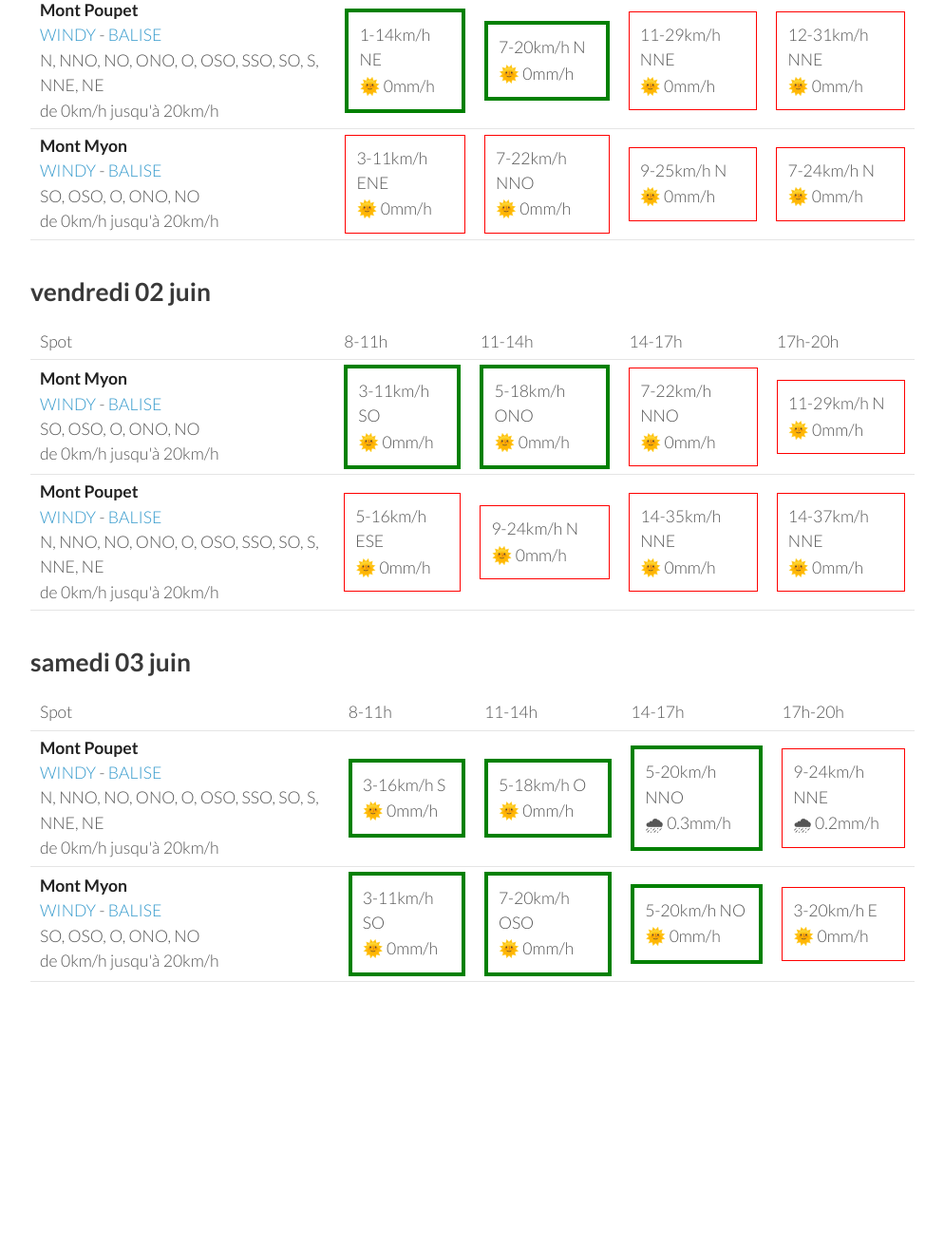
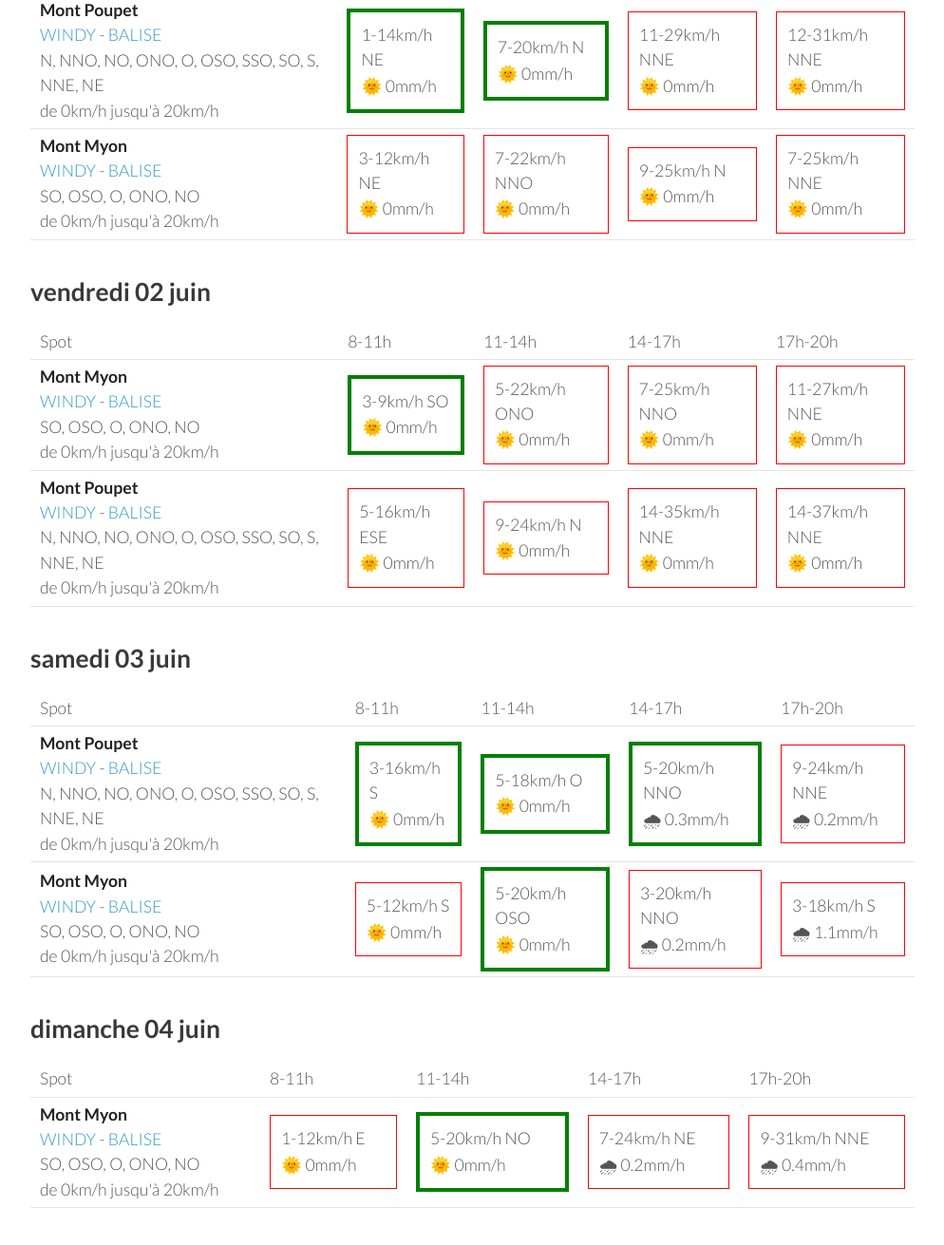
Before and after one commit to parapente-dans-le-nord/parapente-dans-le-nord.github.io, a Jekyll site: the page built from jura.markdown, in a window 1280 px wide and 1400 px high, scrolled down 1155 px. Shown: the top 1311 px of the window at 95% size, without its empty margins (26-1020 px from the left). Built offline with Jekyll 4.4.1, drawn with Linux system fonts in a browser that asks for light colours; before the commit the page ends 2317 px from its top, so only the background shows below that; some of the changed text lies outside the part shown.

Commit message:
update index.markdown

```diff
--- a/jura.markdown
+++ b/jura.markdown
@@ -106,10 +106,10 @@ page mise à jour le mardi 30 mai 06:20
 <tr>
         <td><strong>Mont Myon</strong><br><a href="https://windy.com/46.331/5.397?45.898,5.394,8,m:eWoagj8">WINDY</a> - <span class=""><a href="http://www.balisemeteo.com/balise.php?idBalise=70">BALISE</a> </span><br> <span class="vent-favorable">SO, OSO, O, ONO, NO</span><br><span class="force-vent">de 0km/h jusqu'à 20km/h</span> </td>
 
-            <td><div class="not-flyable"><p>3-11km/h ENE</p><p>🌞 0mm/h</p></div></td>
+            <td><div class="not-flyable"><p>3-12km/h NE</p><p>🌞 0mm/h</p></div></td>
             <td><div class="not-flyable"><p>7-22km/h NNO</p><p>🌞 0mm/h</p></div></td>
             <td><div class="not-flyable"><p>9-25km/h N</p><p>🌞 0mm/h</p></div></td>
-            <td><div class="not-flyable"><p>7-24km/h N</p><p>🌞 0mm/h</p></div></td>
+            <td><div class="not-flyable"><p>7-25km/h NNE</p><p>🌞 0mm/h</p></div></td>
 
 
     </tr>
@@ -132,10 +132,10 @@ page mise à jour le mardi 30 mai 06:20
 <tr>
         <td><strong>Mont Myon</strong><br><a href="https://windy.com/46.331/5.397?45.898,5.394,8,m:eWoagj8">WINDY</a> - <span class=""><a href="http://www.balisemeteo.com/balise.php?idBalise=70">BALISE</a> </span><br> <span class="vent-favorable">SO, OSO, O, ONO, NO</span><br><span class="force-vent">de 0km/h jusqu'à 20km/h</span> </td>
 
-            <td><div class="flyable"><p>3-11km/h SO</p><p>🌞 0mm/h</p></div></td>
-            <td><div class="flyable"><p>5-18km/h ONO</p><p>🌞 0mm/h</p></div></td>
-            <td><div class="not-flyable"><p>7-22km/h NNO</p><p>🌞 0mm/h</p></div></td>
-            <td><div class="not-flyable"><p>11-29km/h N</p><p>🌞 0mm/h</p></div></td>
+            <td><div class="flyable"><p>3-9km/h SO</p><p>🌞 0mm/h</p></div></td>
+            <td><div class="not-flyable"><p>5-22km/h ONO</p><p>🌞 0mm/h</p></div></td>
+            <td><div class="not-flyable"><p>7-25km/h NNO</p><p>🌞 0mm/h</p></div></td>
+            <td><div class="not-flyable"><p>11-27km/h NNE</p><p>🌞 0mm/h</p></div></td>
 
 
     </tr>
@@ -178,10 +178,10 @@ page mise à jour le mardi 30 mai 06:20
 <tr>
         <td><strong>Mont Myon</strong><br><a href="https://windy.com/46.331/5.397?45.898,5.394,8,m:eWoagj8">WINDY</a> - <span class=""><a href="http://www.balisemeteo.com/balise.php?idBalise=70">BALISE</a> </span><br> <span class="vent-favorable">SO, OSO, O, ONO, NO</span><br><span class="force-vent">de 0km/h jusqu'à 20km/h</span> </td>
 
-            <td><div class="flyable"><p>3-11km/h SO</p><p>🌞 0mm/h</p></div></td>
-            <td><div class="flyable"><p>7-20km/h OSO</p><p>🌞 0mm/h</p></div></td>
-            <td><div class="flyable"><p>5-20km/h NO</p><p>🌞 0mm/h</p></div></td>
-            <td><div class="not-flyable"><p>3-20km/h E</p><p>🌞 0mm/h</p></div></td>
+            <td><div class="not-flyable"><p>5-12km/h S</p><p>🌞 0mm/h</p></div></td>
+            <td><div class="flyable"><p>5-20km/h OSO</p><p>🌞 0mm/h</p></div></td>
+            <td><div class="not-flyable"><p>3-20km/h NNO</p><p>🌧 0.2mm/h</p></div></td>
+            <td><div class="not-flyable"><p>3-18km/h S</p><p>🌧 1.1mm/h</p></div></td>
 
 
     </tr>
@@ -189,3 +189,29 @@ page mise à jour le mardi 30 mai 06:20
 </tbody>
 </table>
 {:/}
+## dimanche 04 juin
+
+{::nomarkdown}
+<table>
+  <tbody>
+    <tr>
+      <td>Spot</td>
+      <td>8-11h</td>
+      <td>11-14h</td>
+      <td>14-17h</td>
+      <td>17h-20h</td>
+    </tr>
+<tr>
+        <td><strong>Mont Myon</strong><br><a href="https://windy.com/46.331/5.397?45.898,5.394,8,m:eWoagj8">WINDY</a> - <span class=""><a href="http://www.balisemeteo.com/balise.php?idBalise=70">BALISE</a> </span><br> <span class="vent-favorable">SO, OSO, O, ONO, NO</span><br><span class="force-vent">de 0km/h jusqu'à 20km/h</span> </td>
+
+            <td><div class="not-flyable"><p>1-12km/h E</p><p>🌞 0mm/h</p></div></td>
+            <td><div class="flyable"><p>5-20km/h NO</p><p>🌞 0mm/h</p></div></td>
+            <td><div class="not-flyable"><p>7-24km/h NE</p><p>🌧 0.2mm/h</p></div></td>
+            <td><div class="not-flyable"><p>9-31km/h NNE</p><p>🌧 0.4mm/h</p></div></td>
+
+
+    </tr>
+
+</tbody>
+</table>
+{:/}
```
Also changed, not shown: other parts of jura.markdown (+1 -1 lines).
